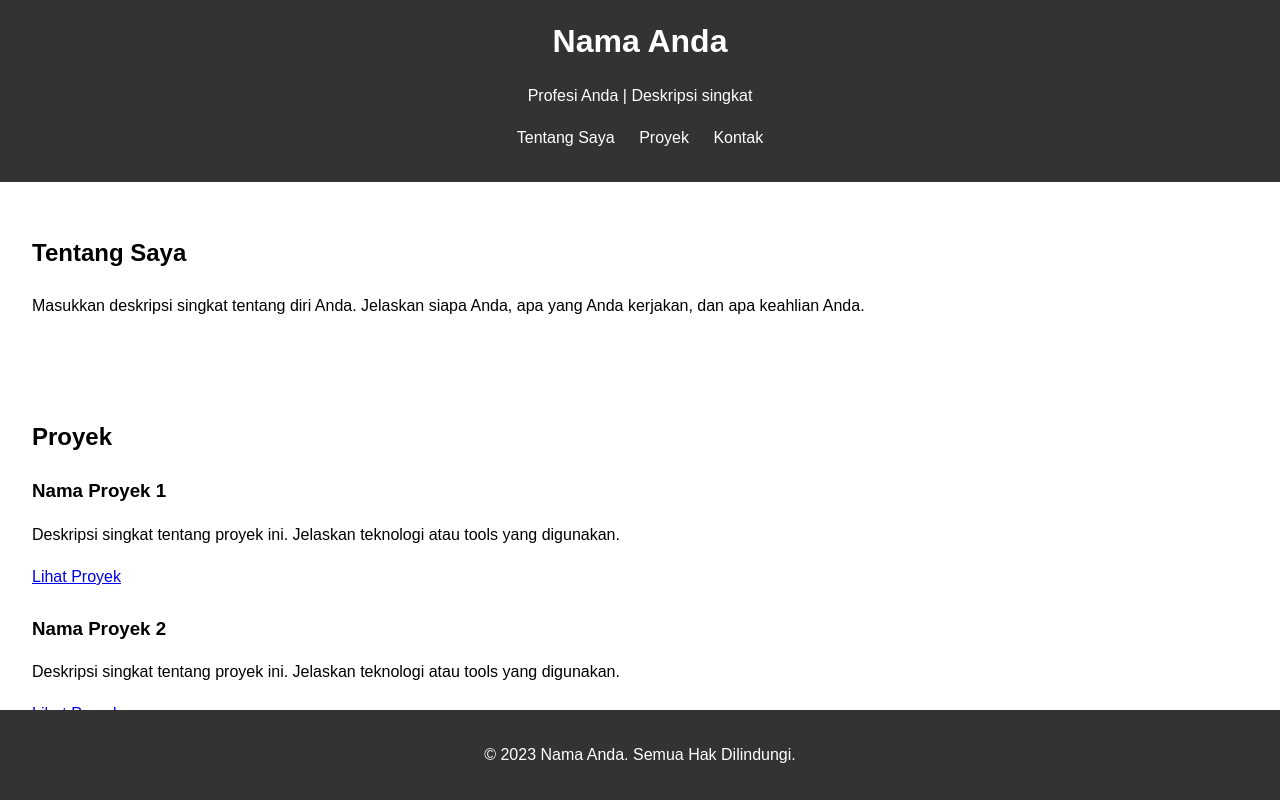
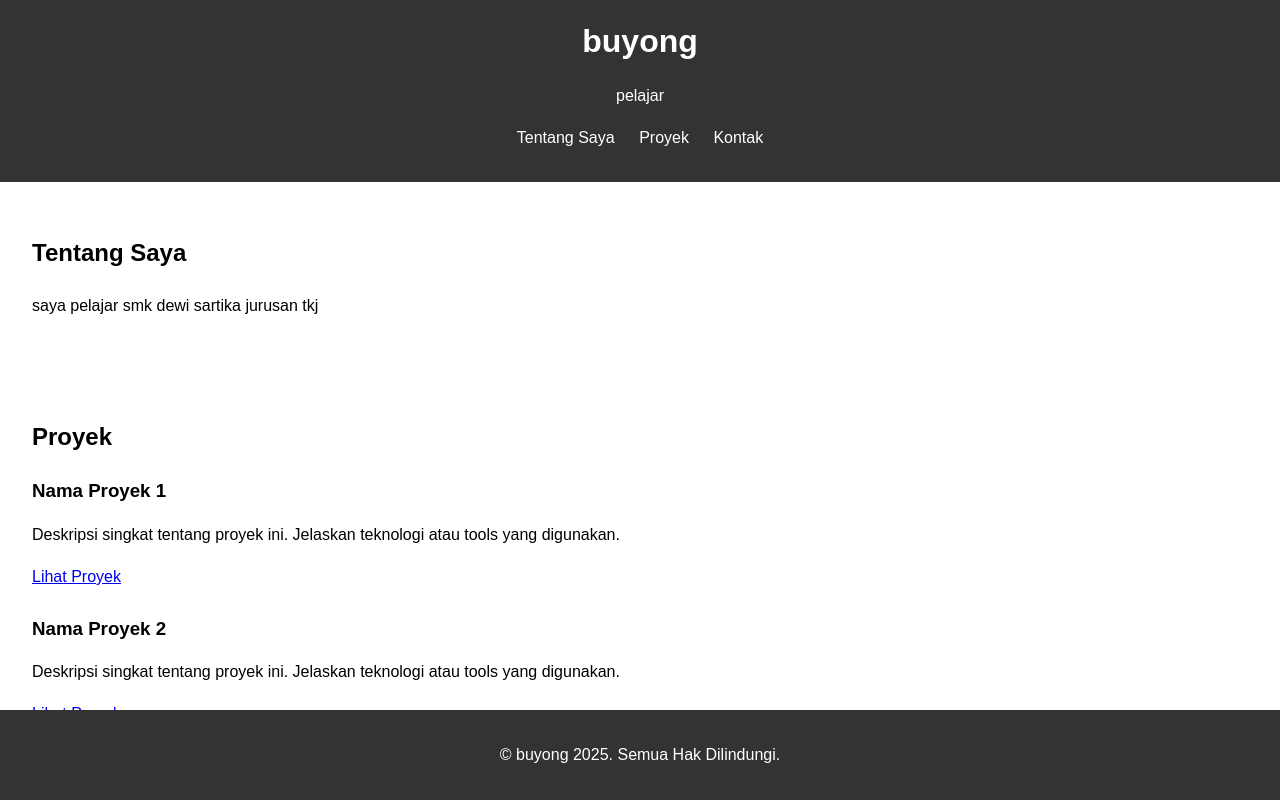
Before and after one commit to buyongg12/buyongg, a plain HTML site: page index.html in a window 1280 px wide. Shown: the top 800 px of the page. Drawn offline with Linux system fonts and the light colour scheme.

Commit message:
Update and rename portofolio.html to index.html

```diff
--- a/portofolio.html
+++ b/index.html
@@ -5,7 +5,7 @@
     <meta name="viewport" content="width=device-width, initial-scale=1.0">
     <meta name="description" content="Portofolio sederhana">
     <meta name="author" content="Your Name">
-    <title>Portofolio Saya</title>
+    <title>Portofolio buyong</title>
     <style>
         body {
             font-family: Arial, sans-serif;
@@ -49,7 +49,7 @@
             color: #fff;
             text-align: center;
             padding: 1rem 0;
-            position: absolute;
+            position: fixed;
             bottom: 0;
             width: 100%;
         }
@@ -66,8 +66,8 @@
 <body>
     <!-- Header -->
     <header>
-        <h1>Nama Anda</h1> <!-- Edit: Masukkan nama Anda -->
-        <p>Profesi Anda | Deskripsi singkat</p> <!-- Edit: Masukkan profesi dan deskripsi singkat -->
+        <h1>buyong</h1> <!-- Edit: Masukkan nama Anda -->
+        <p>pelajar</p> <!-- Edit: Masukkan profesi dan deskripsi singkat -->
         <nav>
             <ul>
                 <li><a href="#about">Tentang Saya</a></li>
@@ -80,7 +80,7 @@
     <!-- Tentang Saya -->
     <section id="about">
         <h2>Tentang Saya</h2>
-        <p>Masukkan deskripsi singkat tentang diri Anda. Jelaskan siapa Anda, apa yang Anda kerjakan, dan apa keahlian Anda.</p> <!-- Edit: Tambahkan deskripsi tentang diri Anda -->
+        <p>saya pelajar smk dewi sartika jurusan tkj</p> <!-- Edit: Tambahkan deskripsi tentang diri Anda -->
     </section>
 
     <!-- Proyek -->
@@ -112,7 +112,7 @@
 
     <!-- Footer -->
     <footer>
-        <p>&copy; 2023 Nama Anda. Semua Hak Dilindungi.</p> <!-- Edit: Ganti dengan nama Anda -->
+        <p>&copy; buyong 2025. Semua Hak Dilindungi.</p> <!-- Edit: Ganti dengan nama Anda -->
     </footer>
 </body>
 </html>
```
